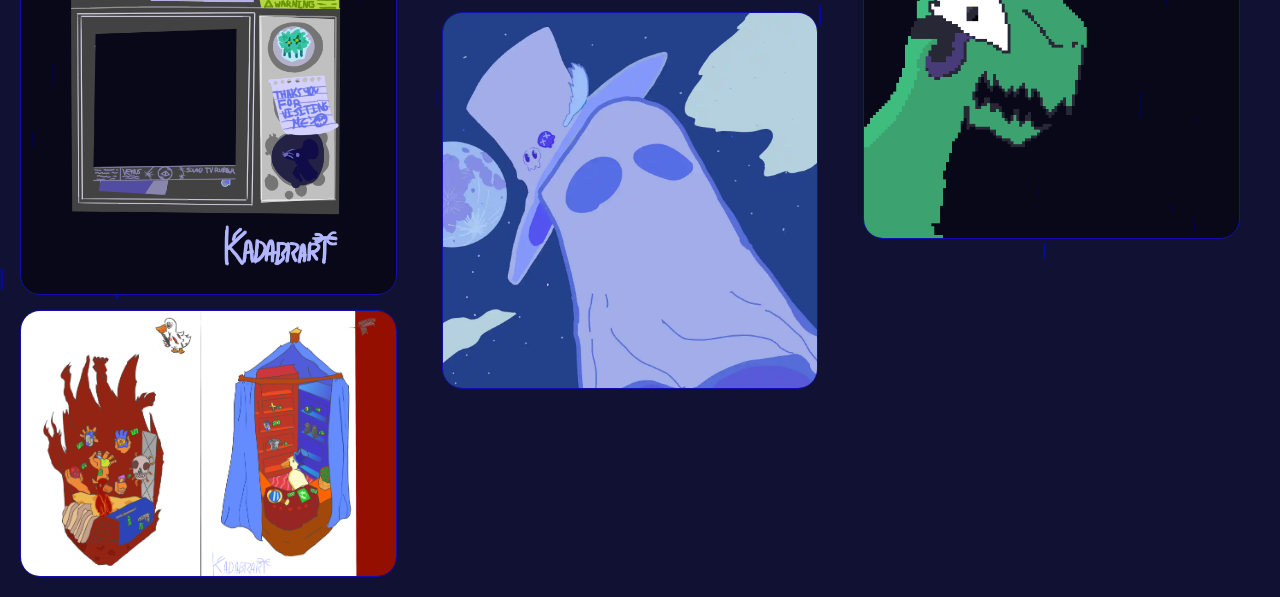
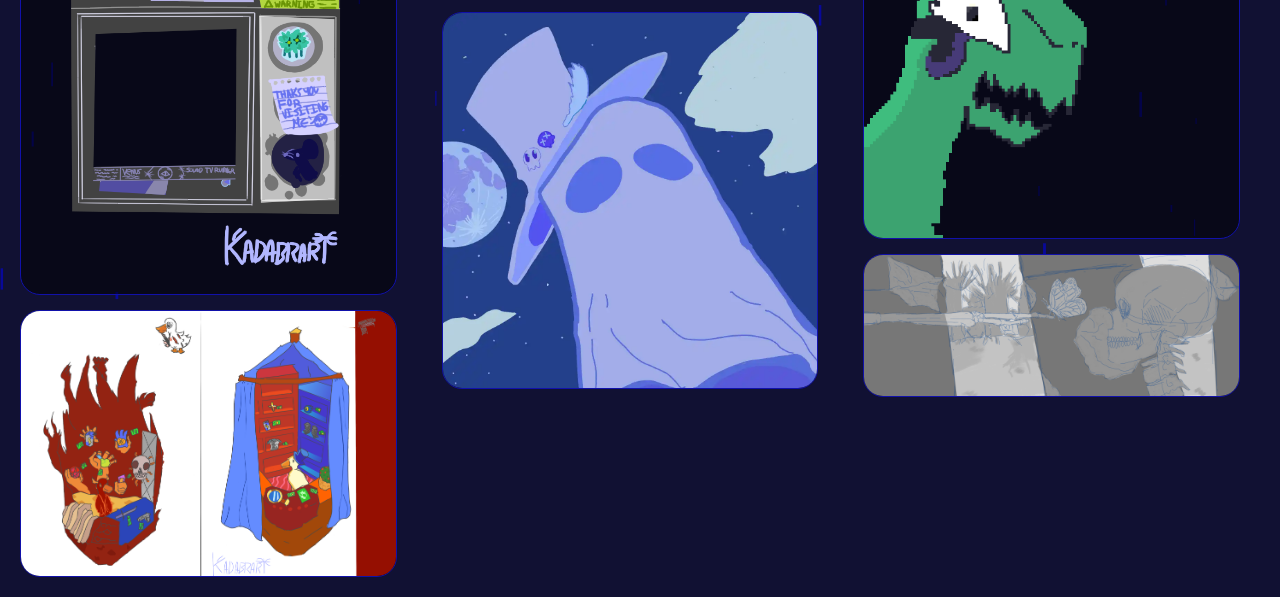
Before and after one commit to eldekit-code/Kadabraart, a plain HTML site: page index.html in a window 1280 px wide. Shown: the part 497-1094 px from the top of the page. Drawn offline with nearby package versions, Linux system fonts and the light colour scheme.

Commit message:
Nueva imagen (:

```diff
--- a/index.html
+++ b/index.html
@@ -30,6 +30,7 @@
             <div class="Drawing-item"><img src="devota_chill.webp" alt="devota_chill" class="zoomable"></div>
             <div class="Drawing-item"><img src="perro jajajajaj.webp" alt="chica con gato" class="zoomable"></div>
             <div class="Drawing-item"><img src="dinosaurio_digital.gif" alt="chica con gato" class="zoomable"></div>
+            <div class="Drawing-item"><img src="mi vida ha valido la pena.webp" alt="chica con gato" class="zoomable"></div>
         </section>
 
     </main>
```
Also changed, not shown: mi vida ha valido la pena.webp (added).
